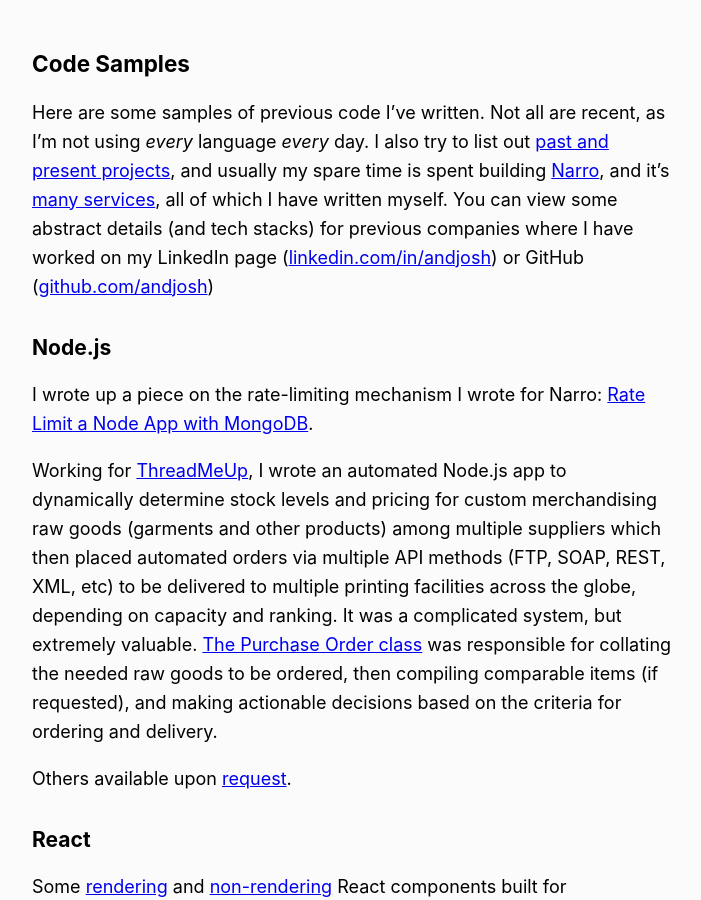
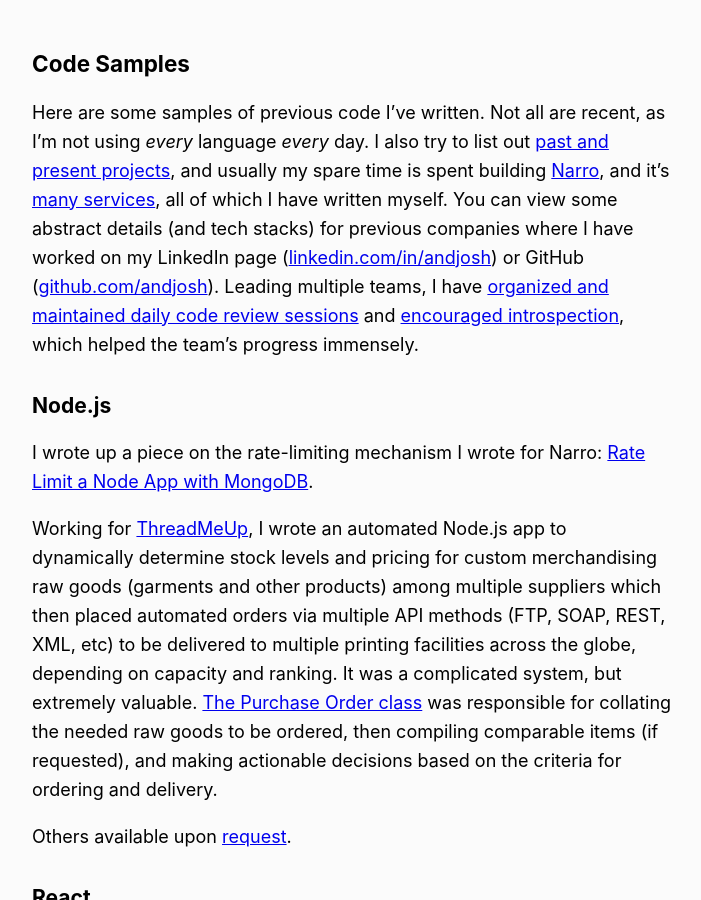
Before and after one commit to joshbeckman/andjosh.github.io, a Jekyll site: the page built from code-samples.md, in a window 1280 px wide and 900 px high. Shown: the whole window, without its empty margins (288-989 px from the left). Built offline with Jekyll 4.4.1, drawn with Linux system fonts in a browser that asks for light colours.

Commit message:
Update code samples with teamwork

```diff
--- a/code-samples.md
+++ b/code-samples.md
@@ -4,7 +4,7 @@
 permalink: /code-samples/
 ---
 
-Here are some samples of previous code I've written. Not all are recent, as I'm not using _every_ language _every_ day. I also try to list out [past and present projects](/lists/project), and usually my spare time is spent building [Narro](//www.narro.co), and it's [many services](//narro.co/apps), all of which I have written myself. You can view some abstract details (and tech stacks) for previous companies where I have worked on my LinkedIn page ([linkedin.com/in/andjosh](//linkedin.com/in/andjosh)) or GitHub ([github.com/andjosh](//github.com/andjosh))
+Here are some samples of previous code I've written. Not all are recent, as I'm not using _every_ language _every_ day. I also try to list out [past and present projects](/lists/project), and usually my spare time is spent building [Narro](//www.narro.co), and it's [many services](//narro.co/apps), all of which I have written myself. You can view some abstract details (and tech stacks) for previous companies where I have worked on my LinkedIn page ([linkedin.com/in/andjosh](//linkedin.com/in/andjosh)) or GitHub ([github.com/andjosh](//github.com/andjosh)). Leading multiple teams, I have [organized and maintained daily code review sessions](/2015/04/04/daily-code-reviews/) and [encouraged introspection](http://fives.andjosh.com), which helped the team's progress immensely.
 
 ### Node.js
 I wrote up a piece on the rate-limiting mechanism I wrote for Narro: [Rate Limit a Node App with MongoDB](/2016/03/13/rate-limit-node-mongodb/).
```
